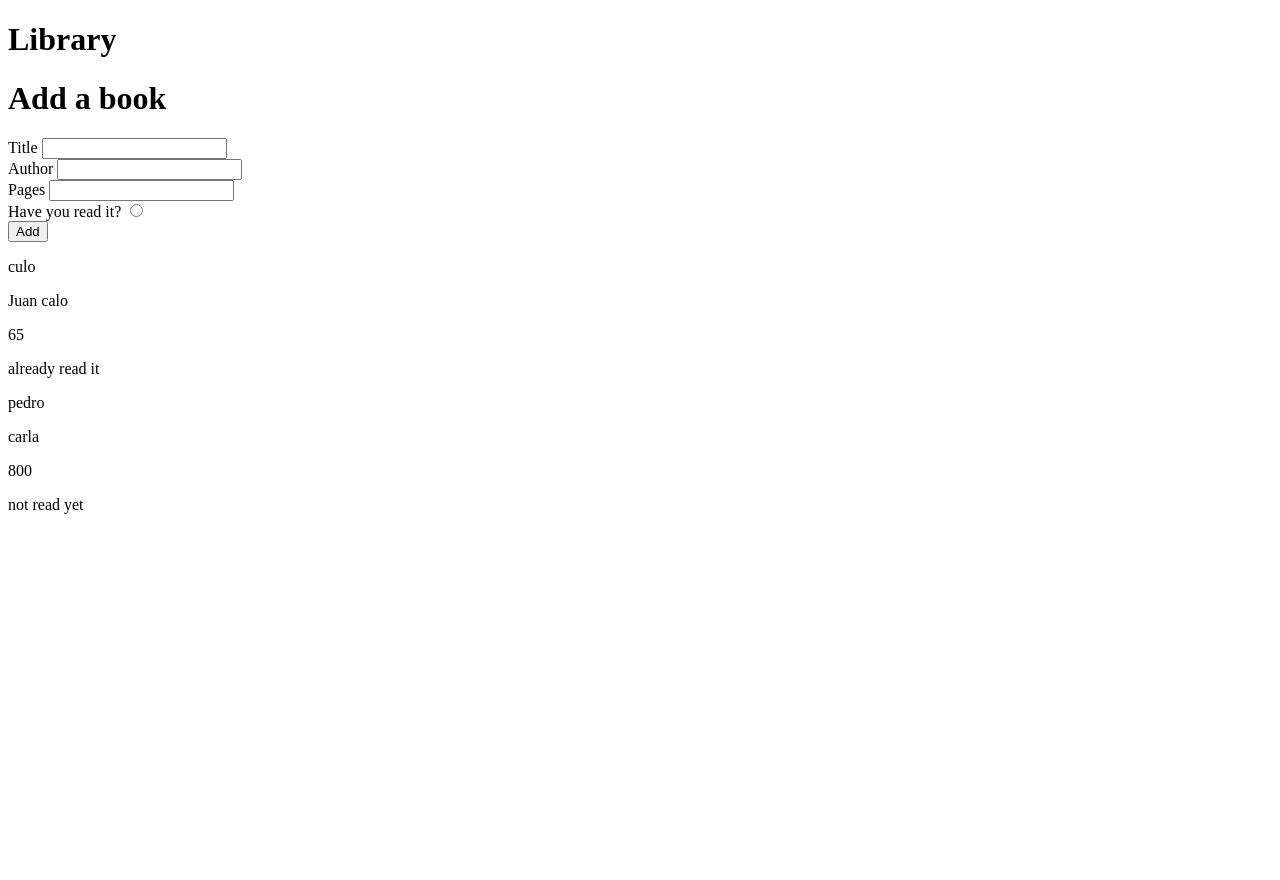
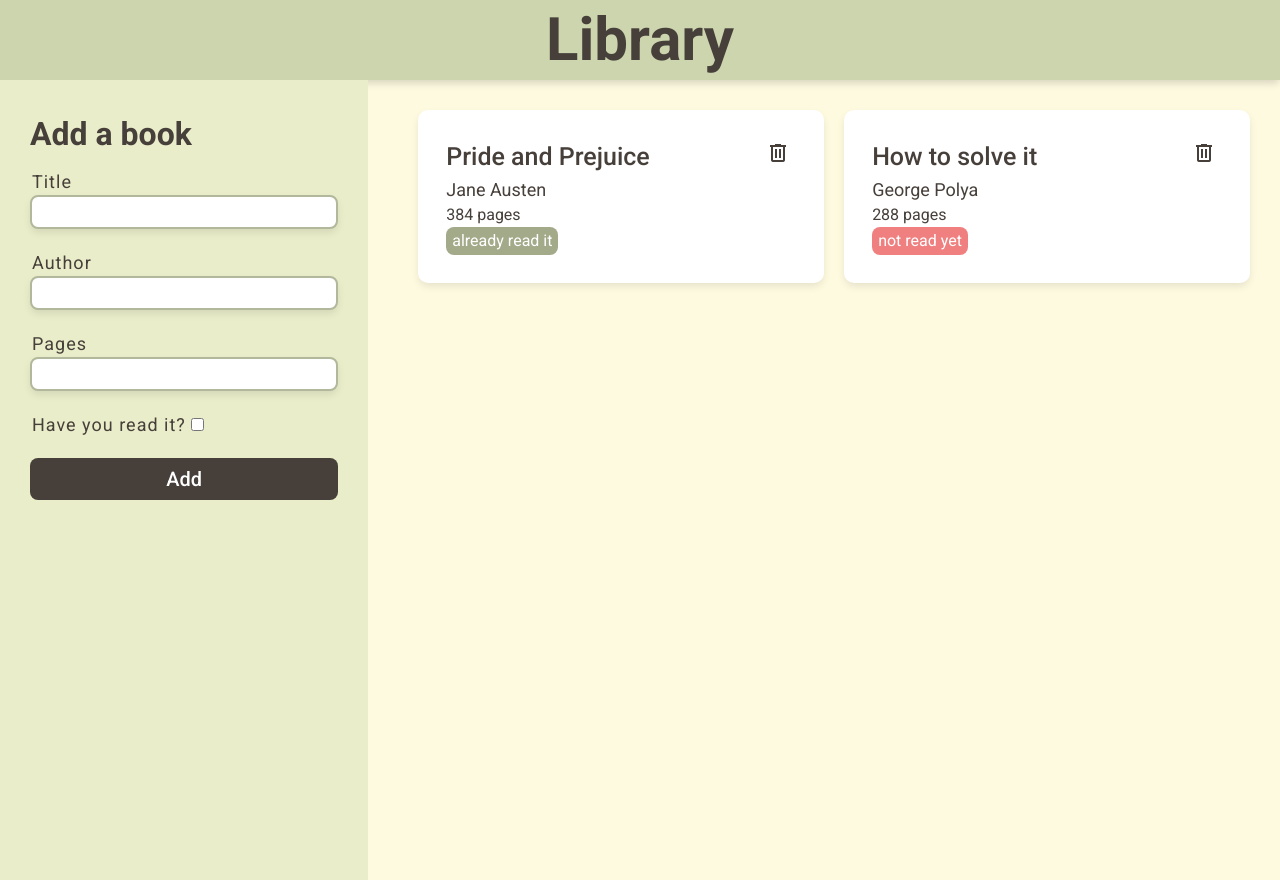
Before and after one commit to NaomiC0desArt/Library, a plain HTML site: page inde.html in a window 1280 px wide. Before the commit the page ends 800 px from the top, so only its background shows below. Drawn offline with nearby package versions, Linux system fonts and the light colour scheme.

Commit message:
Library working

```diff
--- a/inde.html
+++ b/inde.html
@@ -4,48 +4,54 @@
     <meta charset="UTF-8" />
     <meta name="viewport" content="width=device-width, initial-scale=1.0" />
     <title>Document</title>
+    <link rel="preconnect" href="https://fonts.googleapis.com" />
+    <link rel="preconnect" href="https://fonts.gstatic.com" crossorigin />
+    <link
+      href="https://fonts.googleapis.com/css2?family=Roboto:ital,wght@0,100..900;1,100..900&display=swap"
+      rel="stylesheet"
+    />
+    <link
+      rel="stylesheet"
+      href="https://fonts.googleapis.com/css2?family=Material+Symbols+Outlined:opsz,wght,FILL,GRAD@24,400,0,0&icon_names=delete"
+    />
+    <link rel="stylesheet" href="style.css" />
   </head>
   <body>
     <header class="heading">
       <h1>Library</h1>
     </header>
+
+    <div class="main-container">
       <div class="form-container">
         <h1>Add a book</h1>
         <form action="" method="get" class="form">
           <div class="form-element">
-          <label for="book-title"
-            >Title
+            <label for="book-title">Title</label>
             <input type="text" name="book-title" id="book-title" />
-          </label>
           </div>
 
           <div class="form-element">
-          <label for="book-author"
-            >Author
+            <label for="book-author">Author</label>
             <input type="text" name="book-author" id="book-author" />
-          </label>
           </div>
 
           <div class="form-element">
-          <label for="book-pages"
-            >Pages
+            <label for="book-pages">Pages </label>
             <input type="number" name="book-pages" id="book-pages" min="100" />
-          </label>
           </div>
-
           <div class="form-element">
             <label for="book-read"
               >Have you read it?
-            <input type="radio" name="book-read" id="book-read" />
+              <input type="checkbox" name="book-read" id="book-read" />
             </label>
           </div>
-
           <button type="submit" class="btn" id="btn-add-book">Add</button>
         </form>
       </div>
       <div class="books-container">
         <div class="container"></div>
       </div>
+    </div>
     <script src="script.js"></script>
   </body>
 </html>
--- a/script.js
+++ b/script.js
@@ -1,59 +1,129 @@
-
 const myLibrary = [];
 
-function Book(title, author, pages, read){
+//books constructor
+function Book(title, author, pages, read) {
+  if (!new.target) {
+    throw Error(`You mus use the "new" operator to call the constructor :)`);
+  }
   this.id = crypto.randomUUID();
   this.title = title;
   this.author = author;
   this.pages = pages;
   this.read = read === true ? "already read it" : "not read yet";
-    this.info = function(){
+  this.info = function () {
     return `${this.title} by ${this.author}, ${this.pages} pages, ${this.read}`;
-    }
+  };
 }
 
-function addBookToLibrary(title, author, pages, read){
+Book.prototype.changeReadingState = function () {
+  if (this.read === "already read it") {
+    this.read = "not read yet";
+  } else {
+    this.read = "already read it";
+  }
+};
 
+//book creation
+function addBookToLibrary(title, author, pages, read) {
   let newBook = new Book(title, author, pages, read);
 
   myLibrary.push(newBook);
 }
 
-addBookToLibrary("culo", "Juan calo", 65, true);
-addBookToLibrary("pedro", "carla", 800, false);
-
+//main container for all the cards
 const container = document.querySelector(".container");
 
-function displayBooks(){
+//function to display all the books
+function displayBooks() {
+  myLibrary.forEach((book) => {
     const div = document.createElement("div");
     div.classList.add("card");
-
-    myLibrary.forEach(book => {
+    div.dataset.bookId = book.id;
 
     const bookInfo = document.createElement("div");
     bookInfo.classList.add("book-info");
 
+    const div_delete = document.createElement("div");
+    div_delete.classList.add("div-delete");
+
     const title = document.createElement("p");
     title.textContent = book.title;
+
+    const delete_btn = document.createElement("button");
+    delete_btn.classList.add("delete-btn");
+    delete_btn.innerHTML = `<span class="material-symbols-outlined">
+delete
+</span>`;
+
+    div_delete.appendChild(title);
+    div_delete.appendChild(delete_btn);
 
     const author = document.createElement("p");
     author.textContent = book.author;
 
     const pages = document.createElement("p");
-    pages.textContent = book.pages;
+    pages.textContent = `${book.pages} pages`;
 
-    const read = document.createElement("p");
+    const read = document.createElement("button");
+    read.classList.add("btn-read");
+
+    if (book.read === "already read it") {
+      read.classList.add("read");
+    }
+
     read.textContent = book.read;
 
-    bookInfo.appendChild(title);
+    bookInfo.appendChild(div_delete);
     bookInfo.appendChild(author);
     bookInfo.appendChild(pages);
     bookInfo.appendChild(read);
 
     div.appendChild(bookInfo);
+    container.appendChild(div);
+  });
+}
+const form = document.querySelector(".form");
+
+//event to send info from the form to myLibrary
+form.addEventListener("submit", (event) => {
+  event.preventDefault();
+
+  const title = document.getElementById("book-title").value;
+  const author = document.getElementById("book-author").value;
+  const pages = document.getElementById("book-pages").value;
+  const read = document.getElementById("book-read").checked;
+
+  addBookToLibrary(title, author, pages, read);
+  container.innerHTML = "";
+  displayBooks();
+
+  console.log("book added");
+  form.reset();
 });
 
-    container.appendChild(div);
+//Event to delete and change reading state with event delegation
+container.addEventListener("click", (event) => {
+  const card = event.target.closest("[data-book-id]");
+  const bookId = card.dataset.bookId;
+  const index = myLibrary.findIndex((book) => book.id === bookId);
+
+  //event to delete
+  if (event.target.closest(".delete-btn")) {
+    myLibrary.splice(index, 1);
+    container.innerHTML = "";
+    displayBooks();
   }
 
+  //event to change reading state
+  if (event.target.closest(".btn-read")) {
+    myLibrary[index].changeReadingState();
+    event.target.textContent = myLibrary[index].read;
+
+    event.target.classList.toggle("read");
+  }
+});
+
+//silly book list
+addBookToLibrary("Pride and Prejuice", "Jane Austen", 384, true);
+addBookToLibrary("How to solve it", "George Polya", 288, false);
 displayBooks();
--- a/style.css
+++ b/style.css
@@ -3,7 +3,9 @@
   https://www.joshwcomeau.com/css/custom-css-reset/
 */
 
-*, *::before, *::after {
+*,
+*::before,
+*::after {
   box-sizing: border-box;
 }
 
@@ -22,30 +24,197 @@ body {
   -webkit-font-smoothing: antialiased;
 }
 
-img, picture, video, canvas, svg {
+img,
+picture,
+video,
+canvas,
+svg {
   display: block;
   max-width: 100%;
 }
 
-input, button, textarea, select {
+input,
+button,
+textarea,
+select {
   font: inherit;
 }
 
-p, h1, h2, h3, h4, h5, h6 {
+p,
+h1,
+h2,
+h3,
+h4,
+h5,
+h6 {
   overflow-wrap: break-word;
 }
 
 p {
   text-wrap: pretty;
 }
-h1, h2, h3, h4, h5, h6 {
+h1,
+h2,
+h3,
+h4,
+h5,
+h6 {
   text-wrap: balance;
 }
 
 table {
-	border-color: currentcolor;
+  border-color: currentcolor;
 }
 
-#root, #__next {
+#root,
+#__next {
   isolation: isolate;
 }
+
+html {
+  font-family: "Roboto", Arial, Helvetica, sans-serif;
+  background-color: #fefae0;
+  color: #463f3a;
+}
+.heading {
+  background-color: #ccd5ae;
+  display: flex;
+  align-items: center;
+  justify-content: center;
+  width: 100%;
+  height: 10vh;
+  box-shadow: -1px 3px 8px 0px rgb(0 0 0 / 16%);
+}
+
+.heading h1{
+    font-size: 60px;
+}
+
+.main-container {
+  display: flex;
+  gap: 20px;
+}
+
+.form-container {
+  flex-grow: 1;
+  height: 100vh;
+  background-color: #e9edc9;
+  display: flex;
+  flex-direction: column;
+  gap: 10px;
+  padding: 30px;
+}
+
+.form {
+  display: flex;
+  flex-direction: column;
+  gap: 20px;
+}
+
+.form-element {
+  display: flex;
+  flex-direction: column;
+}
+
+.form-element input[type="text"],
+.form-element input[type="number"] {
+  border-radius: 8px;
+  padding: 3px 7px;
+  border: 2px solid #b1b89b;
+  box-shadow: 0px 4px 8px -1px rgba(0, 0, 0, 0.1);
+  font-family: inherit;
+}
+
+.form-element input[type="text"]:focus,
+.form-element input[type="number"]:focus {
+  outline: 2px solid #d4a373;
+}
+
+.form-element label {
+  font-weight: 400;
+  font-size: 18px;
+  padding-left: 2px;
+  letter-spacing: 1px;
+}
+.books-container {
+  flex-grow: 5;
+  padding: 30px;
+}
+
+/*button*/
+.btn {
+  border-radius: 8px;
+  border: none;
+}
+
+#btn-add-book {
+  font-size: 20px;
+  font-weight: 500;
+  color: white;
+  background-color: #463f3a;
+  padding: 6px;
+}
+
+#btn-add-book:hover {
+  background-color: #8a817c;
+}
+
+/*book card*/
+.card {
+  background-color: white;
+  border-radius: 10px;
+  padding: 28px;
+  box-shadow: 0px 4px 8px -1px rgba(0, 0, 0, 0.1);
+}
+
+.container{
+    display: grid;
+    gap:20px;
+    grid-template-columns: repeat(auto-fill, minmax(280px, 3fr));
+}
+
+.book-info{
+    height: 100%;
+    display: flex;
+    flex-direction: column;
+}
+
+.book-info p:first-child{
+    font-weight: 500;
+    font-size: 25px;
+}
+
+.book-info p:nth-child(2){
+    font-size: 18px;
+}
+
+.delete-btn, .btn-read{
+    background-color: transparent;
+    border: none;
+}
+
+.div-delete{
+    display: flex;
+    justify-content: space-between;
+}
+
+.material-symbols-outlined{
+    color: #463f3a;
+}
+
+.material-symbols-outlined:hover{
+    color: #f08080;
+}
+
+.btn-read{
+    width: fit-content;
+    padding: 2px 6px;
+    cursor: pointer;
+    background-color: #f08080;
+    border-radius: 8px;
+    color: white;
+    margin-top: auto;
+}
+.read{
+    background-color: #a3aa89;
+}
```
Lines whose indentation alone changed are shown as unchanged.
